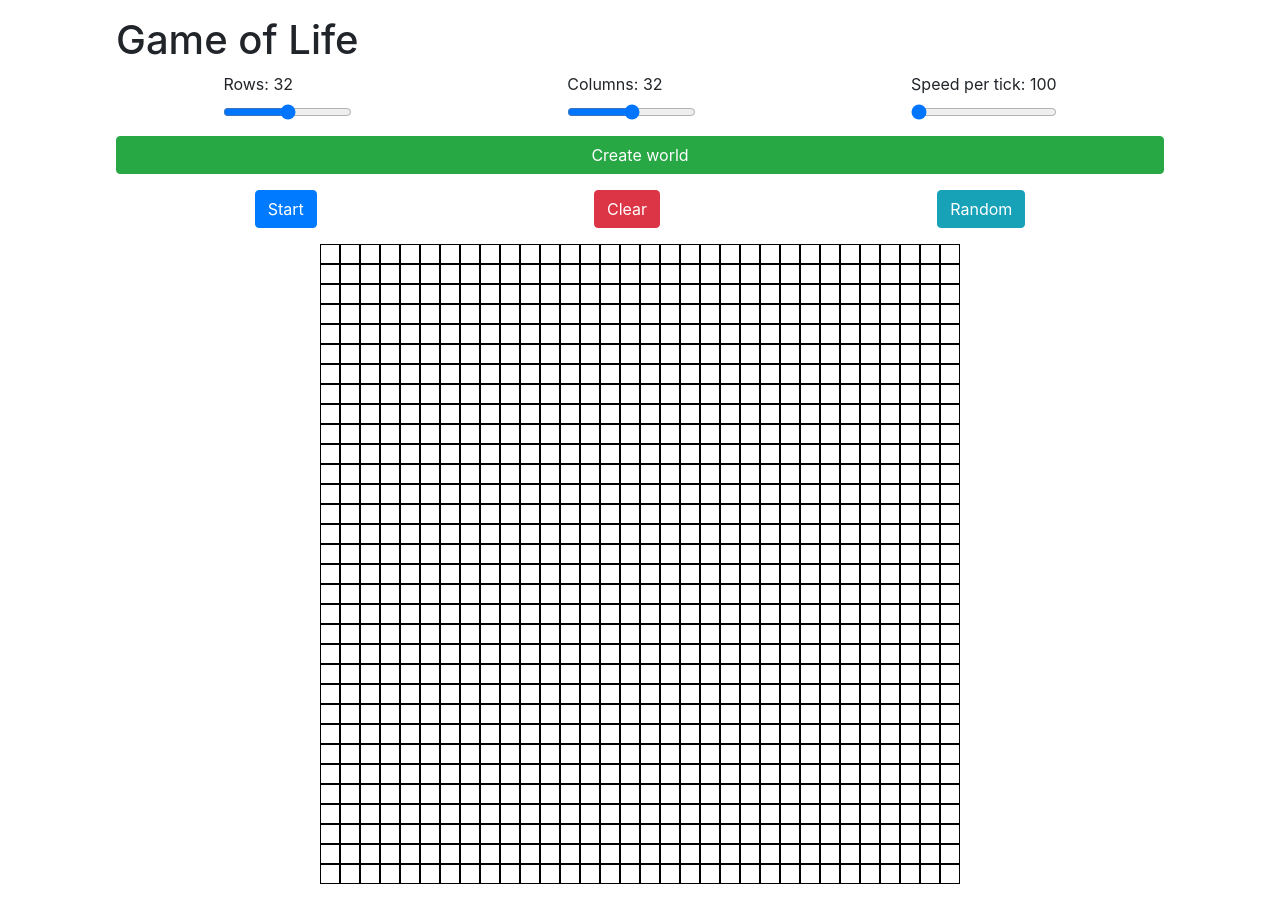
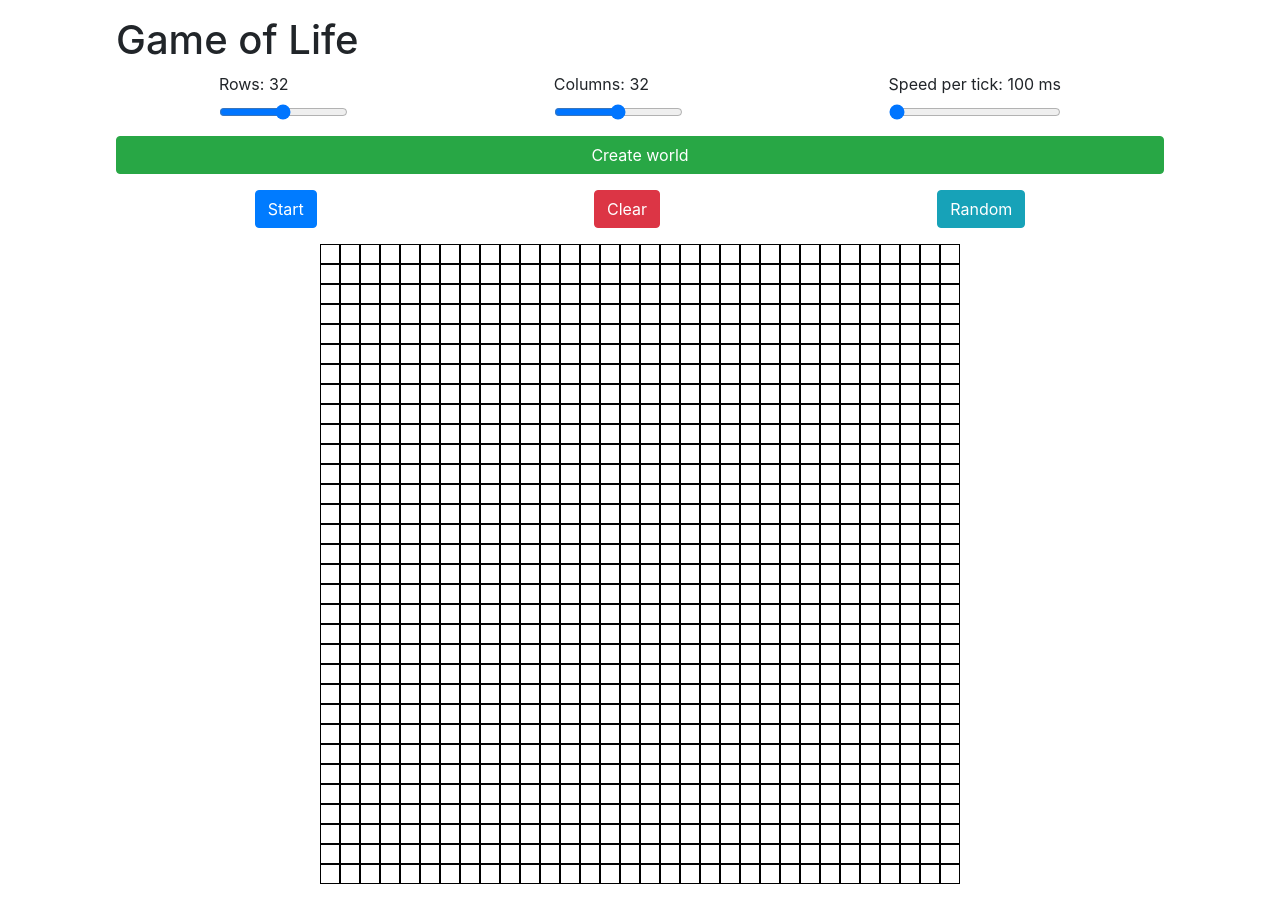
Before and after one commit to scottdlai/conway-game-of-life, a React (Create React App) app: page / in a window 1280 px wide. Built offline with nearby package versions, Linux system fonts and the light colour scheme.

Commit message:
Added ms to speed label.

```diff
--- a/src/ParameterForm.tsx
+++ b/src/ParameterForm.tsx
@@ -51,7 +51,7 @@ const ParameterForm = ({
           />
         </div>
         <div>
-          <Form.Label>Speed per tick: {speed}</Form.Label>
+          <Form.Label>Speed per tick: {speed} ms</Form.Label>
           <Form.Control
             type='range'
             value={speed}
```
